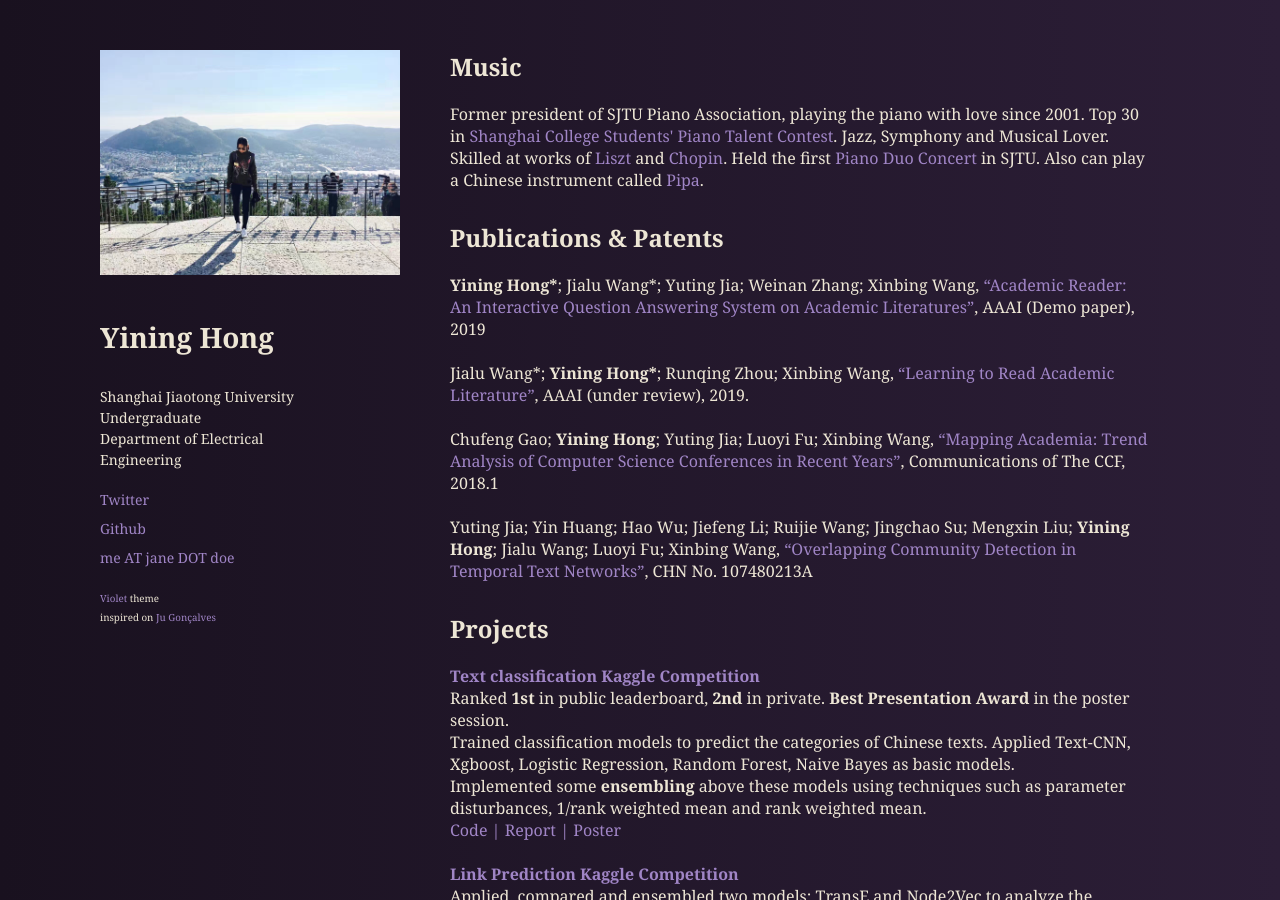
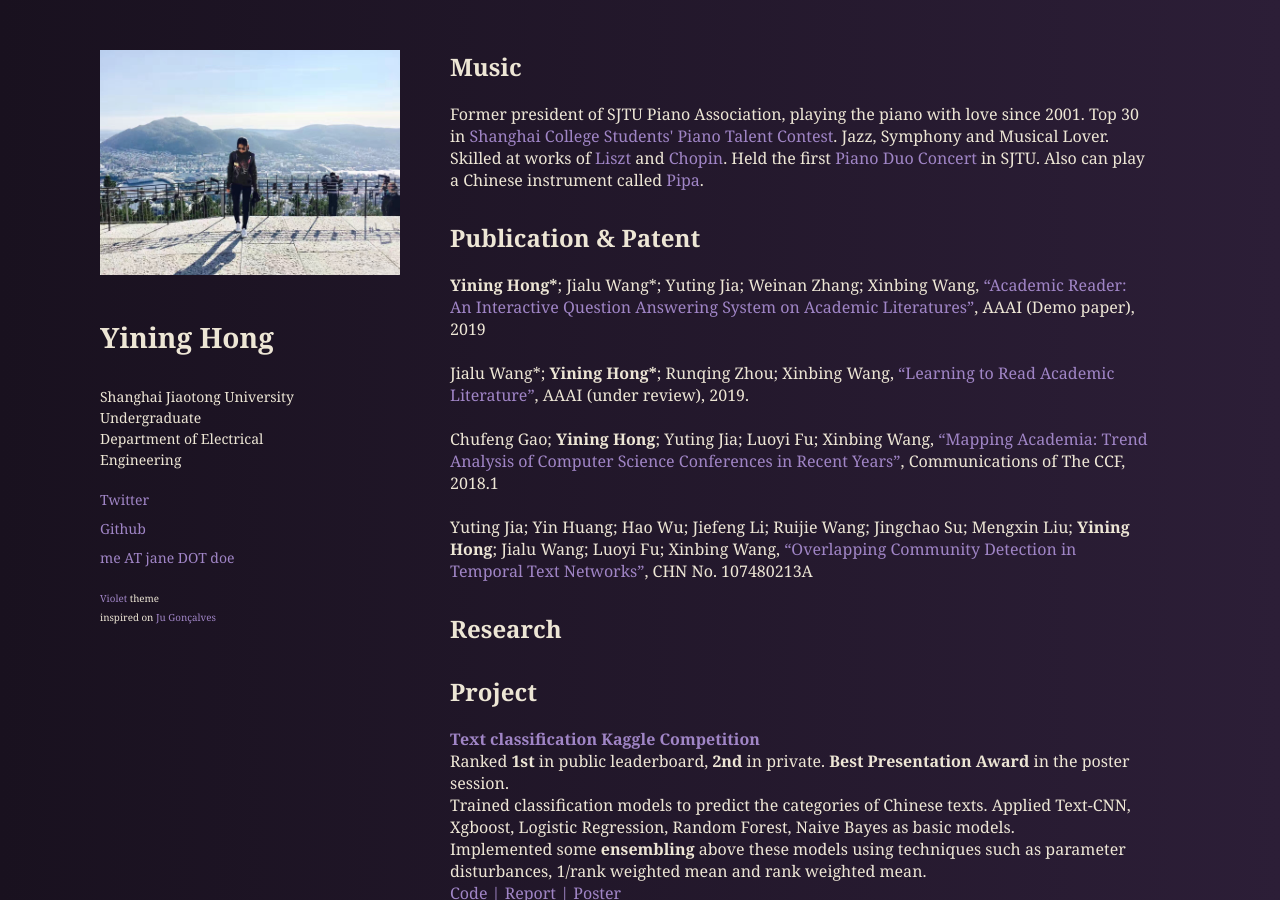
Before and after one commit to evelinehong/evelinehong.github.io, a Jekyll site: the page built from index.html, in a window 1280 px wide and 900 px high. Built offline with Jekyll 4.4.1, drawn with Linux system fonts in a browser that asks for light colours.

Commit message:
change header

```diff
--- a/index.html
+++ b/index.html
@@ -27,7 +27,7 @@ title: Home
     <a href="https://github.com/sergiokopplin/violet">Violet</a> theme
     <br> inspired on <a href="http://cyberglot.me/">Ju Gonçalves</a>
   </small>
-  <br><br><br><br><br><br><br><br><br><br><br><br><br><br><br><br><br><br><br><br><br><br><br><br><br><br><br>
+  <br><br><br><br><br><br><br><br><br><br><br><br><br><br><br><br><br><br><br><br><br><br><br><br><br><br><br><br><br><br><br><br><br><br><br><br><br><br><br><br><br><br><br><br><br><br><br><br><br><br><br><br><br><br>
 </header>
 
 <section class="content">
@@ -39,16 +39,17 @@ title: Home
   </p>
 
   <p>
-    <h2>Publications & Patents</h2>
+    <h2>Publication & Patent</h2>
     <strong>Yining Hong*</strong>; Jialu Wang*; Yuting Jia; Weinan Zhang; Xinbing Wang, <a href="https://evelinehong.github.io/assets/papers/Academic_Reader__An_Interactive_Question_Answering_System___on_Academic_Literatures.pdf">“Academic Reader: An Interactive Question Answering System on Academic Literatures”</a>, AAAI (Demo paper), 2019<br><br>
     Jialu Wang*; <strong>Yining Hong*</strong>; Runqing Zhou; Xinbing Wang, <a href="https://evelinehong.github.io/assets/papers/absqa.pdf">“Learning to Read Academic Literature”</a>, AAAI (under review), 2019. <br><br>
     Chufeng Gao; <strong>Yining Hong</strong>; Yuting Jia; Luoyi Fu; Xinbing Wang, <a href="https://dl.ccf.org.cn/institude/institudeDetail?id=3924307786745856">“Mapping Academia: Trend Analysis of Computer Science Conferences in Recent Years”</a>, Communications of The CCF, 2018.1<br><br>
     Yuting Jia; Yin Huang; Hao Wu; Jiefeng Li; Ruijie Wang; Jingchao Su; Mengxin Liu; <strong>Yining Hong</strong>; Jialu Wang; Luoyi Fu; Xinbing Wang, <a href="https://evelinehong.github.io/assets/papers/patent-MAGIC.pdf">“Overlapping Community Detection in Temporal Text Networks”</a>, CHN No. 107480213A<br>
   </p>
 
+  <h2>Research</h2>
 
   <p>
-    <h2>Projects</h2>
+    <h2>Project</h2>
     <a href="https://www.kaggle.com/c/ee448-2018-text-classification/leaderboard"><strong>Text classification Kaggle Competition</strong></a> <br>
     Ranked <strong>1st</strong> in public leaderboard, <strong>2nd</strong> in private. <strong>Best Presentation Award</strong> in the poster session.<br>
     Trained classification models to predict the categories of Chinese texts. Applied Text-CNN, Xgboost, Logistic Regression, Random Forest, Naive Bayes as basic models. <br>
```
